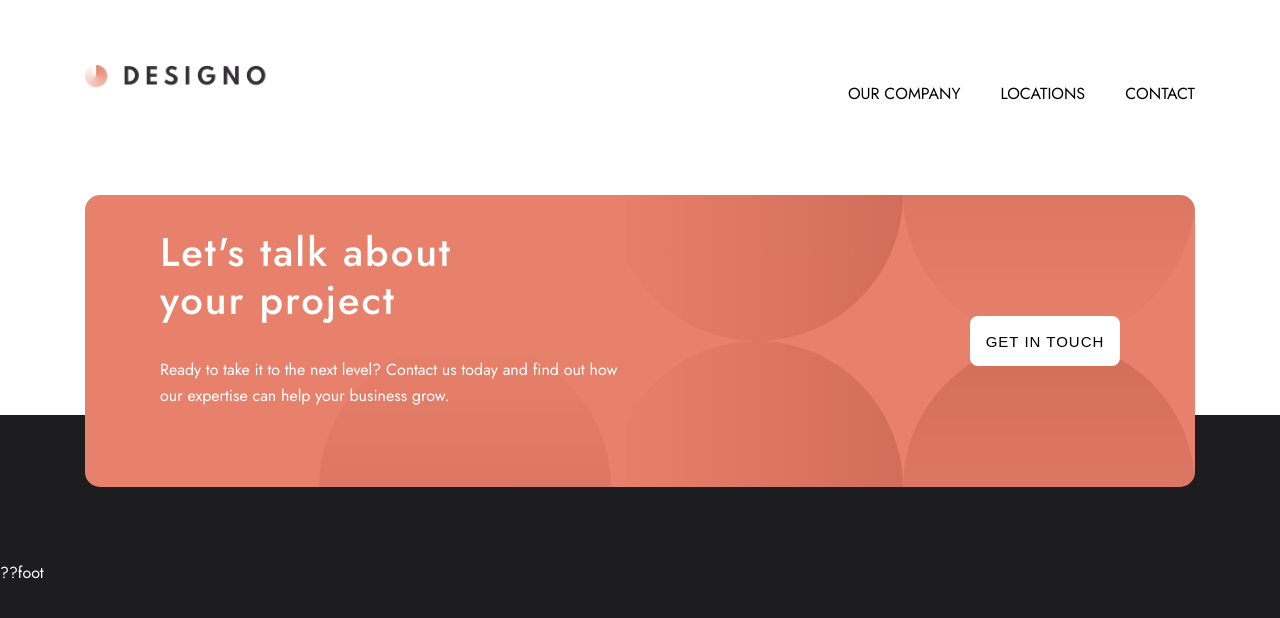
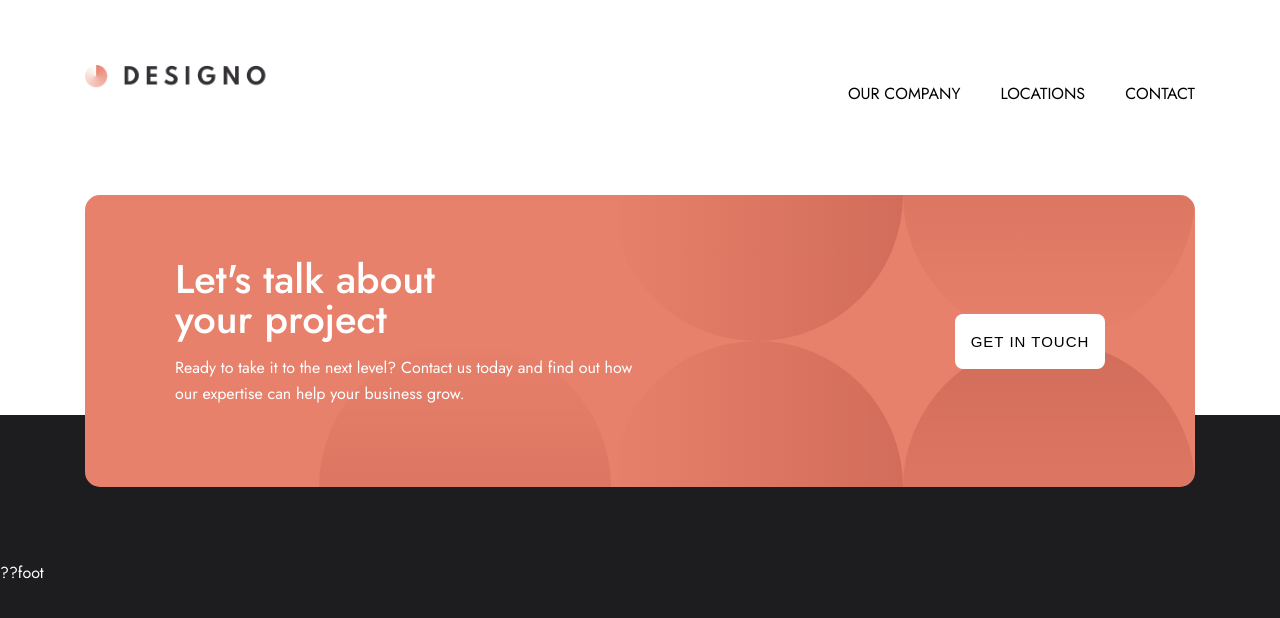
Before and after one commit to CharlesDesiderio/frontendmentor-designo, a React (Create React App) app: page / in a window 1280 px wide. Shown: the top 618 px of the page. Built offline with nearby package versions, Linux system fonts and the light colour scheme.

Commit message:
CTA tweaks

```diff
--- a/src/components/CallToAction.module.css
+++ b/src/components/CallToAction.module.css
@@ -1,12 +1,12 @@
 .callToAction {
   background-color: var(--peach);
-  width: 960px;
+  width: 930px;
   margin: auto;
   height: 292px;
   border-radius: 15px;
   position: relative;
   bottom: -72px;
-  padding: 0 75px;
+  padding: 0 90px;
   color: var(--white);
   display: flex;
   flex-direction: row;
@@ -17,14 +17,21 @@
 
 .blurb {
   width: 50%;
+  margin-top: auto;
+  margin-bottom: auto;
 }
 
 .blurb h2 {
-  width: 75%;
+  width: 60%;
+  margin-top: auto;
+  margin-top: 0;
+  margin-bottom: 8px;
+  letter-spacing: 0;
+  line-height: 40px;
 }
 .getInTouch {
   width: 150px;
-  height: 50px;
+  height: 55px;
   position: relative;
   margin: auto 0 auto auto;
   right: 0;
```
